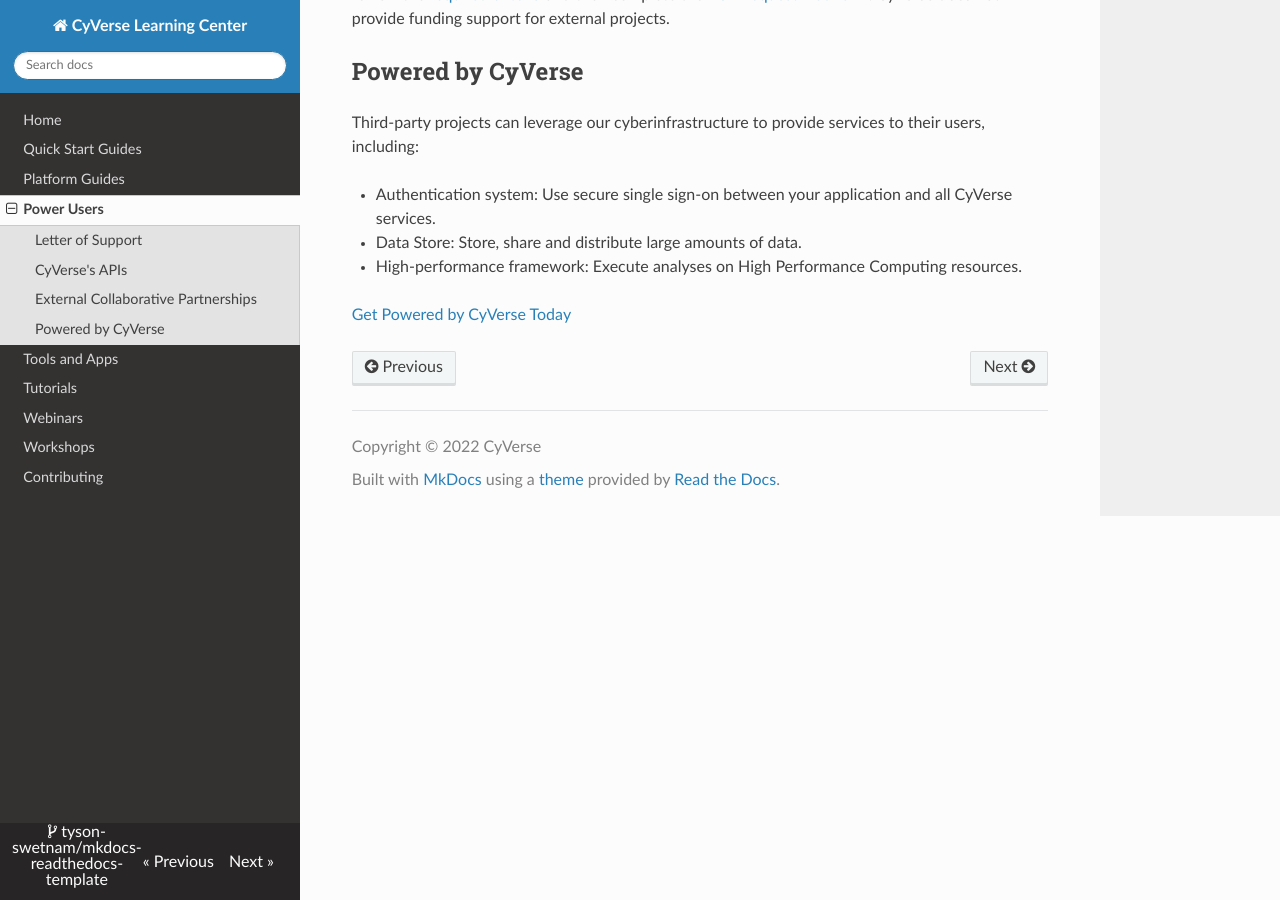
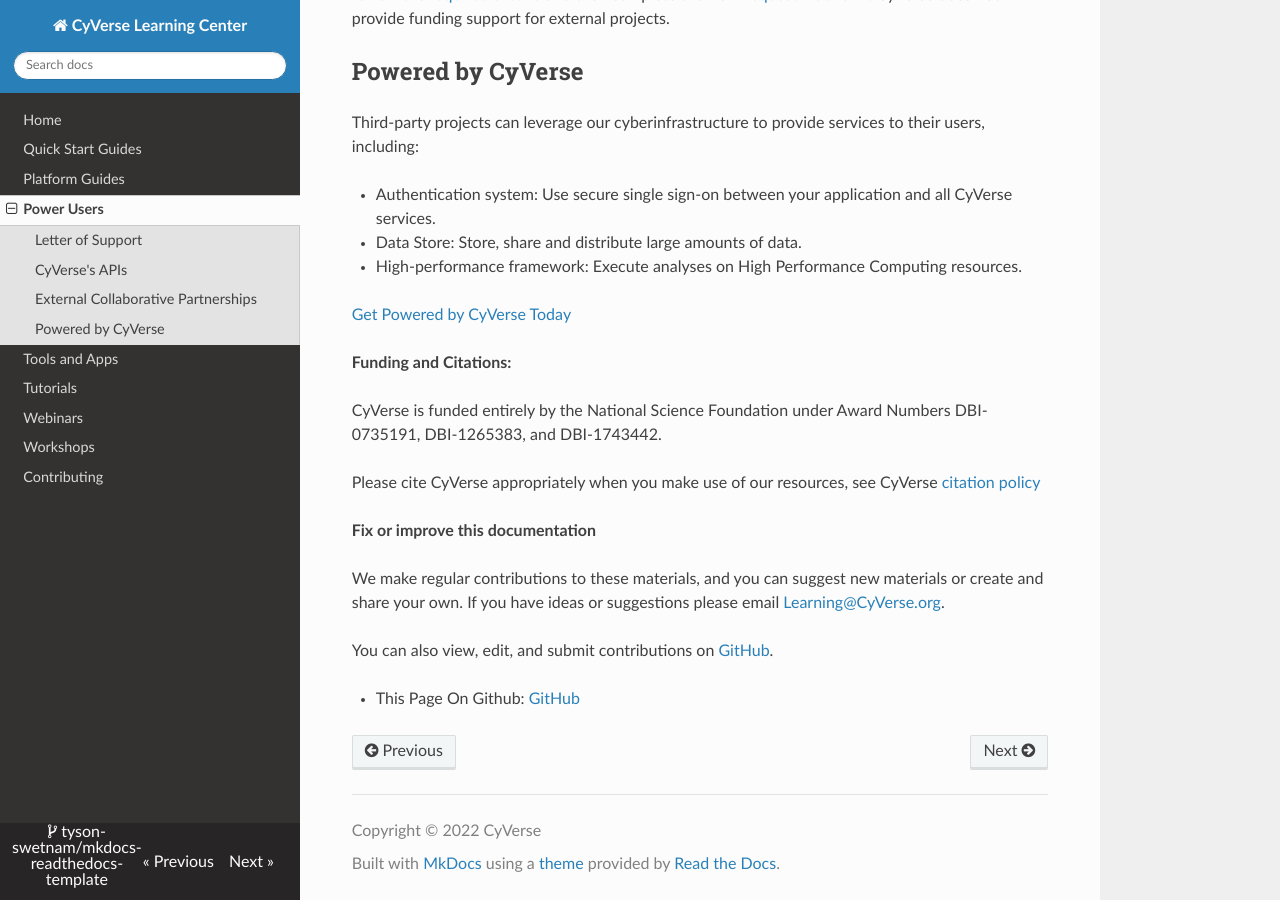
Before and after one commit to tyson-swetnam/mkdocs-learning-materials-home, an MkDocs documentation site: the page built from docs/power_users.md, in a window 1280 px wide and 900 px high, scrolled down 1161 px. Built offline with MkDocs 1.6.1, drawn with Linux system fonts in a browser that asks for light colours; nearby versions of some CDN libraries.

Commit message:
Update power_users.md

```diff
--- a/docs/power_users.md
+++ b/docs/power_users.md
@@ -52,3 +52,21 @@
 
 [Get Powered by CyVerse
 Today](https://www.cyverse.org/powered-by-cyverse)
+
+**Funding and Citations:**
+
+CyVerse is funded entirely by the National Science Foundation under
+Award Numbers DBI-0735191, DBI-1265383, and DBI-1743442.
+
+Please cite CyVerse appropriately when you make use of our resources,
+see CyVerse [citation policy](http://www.cyverse.org/acknowledge-cite-cyverse)
+
+**Fix or improve this documentation**
+
+We make regular contributions to these materials, and you can suggest
+new materials or create and share your own. If you have ideas or
+suggestions please email [Learning@CyVerse.org](Learning@cyverse.org).
+
+You can also view, edit, and submit contributions on [GitHub](https://github.com/cyverse-learning-materials).
+
+- This Page On Github: [GitHub](https://github.com/cyverse-learning-materials/learning-materials-home)
```
